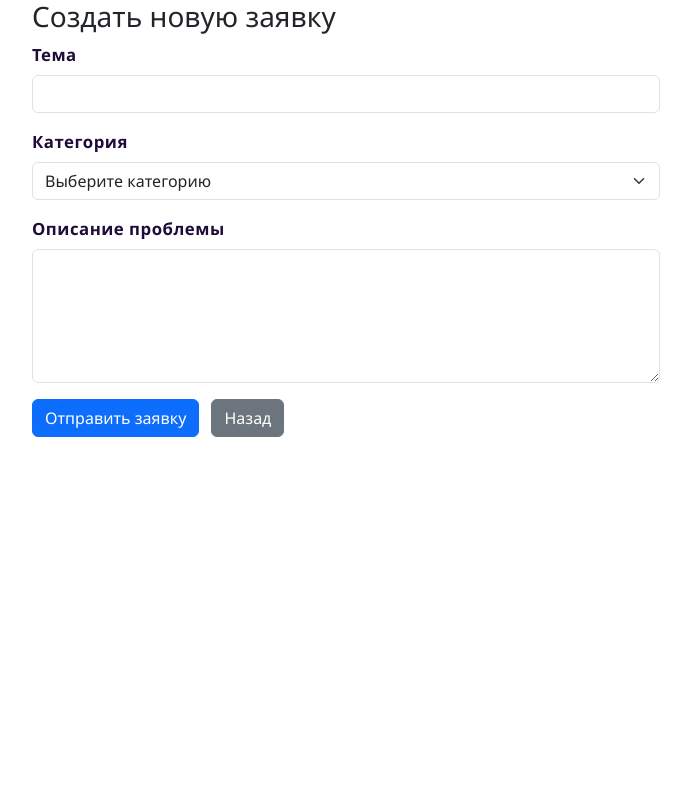
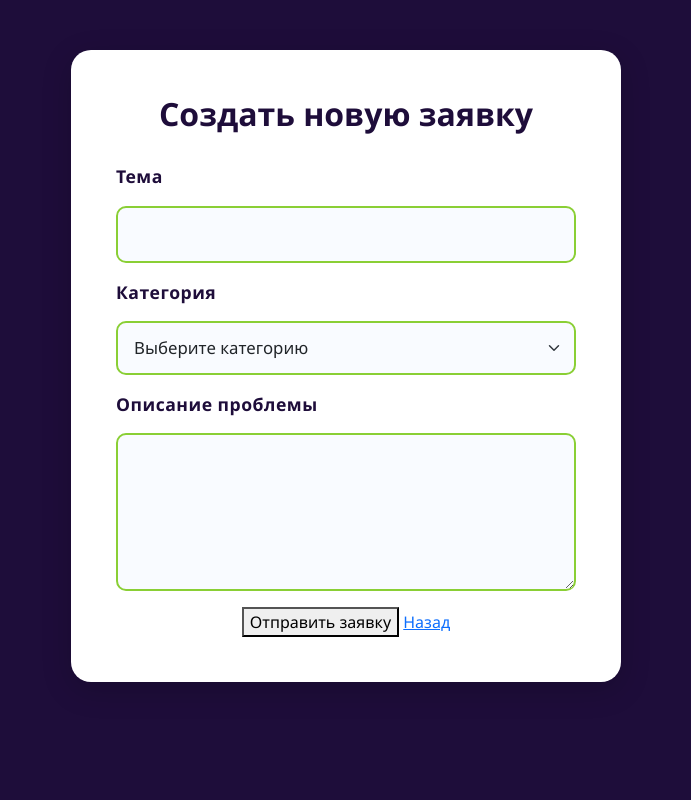
Before and after one commit to vettta06/technicalSupport, a Django app: page /tickets/create/ in a window 1280 px wide. Shown: the whole page, without its empty margins (294-985 px from the left). Run offline with Django 5.2, Linux system fonts and the light colour scheme; the visitor is signed in with stand-in values (Sample User, id 1); some libraries are stand-ins or nearby versions.

Commit message:
style tickets

```diff
--- /dev/null
+++ b/src/core/static/css/tickets.css
@@ -0,0 +1,367 @@
+body {
+    background-color: #1E0D3A;
+    color: white;
+    font-family: 'Segoe UI', Tahoma, Geneva, Verdana, sans-serif;
+    padding: 0;
+    margin: 0;
+    min-height: 100vh;
+}
+
+.ticket-list-container {
+    background-color: #ffffff;
+    color: #1E0D3A;
+    padding: 40px;
+    border-radius: 20px;
+    box-shadow: 0 8px 30px rgba(0, 0, 0, 0.18);
+    margin: 50px auto;
+    max-width: 900px;
+    width: 100%;
+    overflow-x: auto;
+}
+
+.ticket-list-container h3 {
+    color: #1E0D3A;
+    font-size: 1.8rem;
+    margin-bottom: 25px;
+    font-weight: 700;
+    text-align: center;
+}
+
+.table {
+    font-size: 1.1rem;
+    color: #333;
+    border-collapse: separate;
+    border-spacing: 0 8px;
+    width: 100%;
+}
+
+.table thead th {
+    background-color: #f0f0f0;
+    color: #1E0D3A;
+    font-weight: 600;
+    padding: 12px 15px;
+    text-align: left;
+    border: none;
+    vertical-align: middle;
+    font-size: 1.05rem;
+}
+
+.table tbody tr {
+    background-color: #ffffff;
+    box-shadow: 0 2px 8px rgba(0, 0, 0, 0.05);
+    border-radius: 10px;
+    overflow: hidden;
+    transition: transform 0.2s ease;
+}
+
+.table tbody tr:hover {
+    transform: translateY(-2px);
+    box-shadow: 0 4px 12px rgba(0, 0, 0, 0.1);
+}
+
+.table tbody td {
+    padding: 12px 15px;
+    vertical-align: middle;
+    border: none;
+    font-size: 1.05rem;
+}
+
+.table a {
+    color: #8ACF35;
+    text-decoration: none;
+    font-weight: 600;
+    transition: color 0.3s ease;
+}
+
+.table a:hover {
+    color: #F5B02E;
+    text-decoration: underline;
+}
+
+.back-to-home {
+    display: inline-block;
+    margin-top: 20px;
+    padding: 10px 20px;
+    background-color: #e0e0e0;
+    color: #1E0D3A;
+    border: 2px solid #cccccc;
+    border-radius: 8px;
+    font-weight: bold;
+    text-transform: uppercase;
+    letter-spacing: 0.5px;
+    text-decoration: none;
+    cursor: pointer;
+    transition: all 0.3s ease;
+}
+
+.back-to-home:hover {
+    background-color: #d0d0d0;
+    border-color: #aaaaaa;
+    transform: translateY(-2px);
+}
+
+.ticket-detail-section {
+    background-color: #ffffff;
+    color: #1E0D3A;
+    padding: 45px;
+    border-radius: 20px;
+    box-shadow: 0 8px 30px rgba(0, 0, 0, 0.18);
+    margin: 50px auto;
+    max-width: 700px;
+    width: 100%;
+}
+
+.ticket-detail-section h3 {
+    color: #1E0D3A;
+    font-size: 2rem;
+    margin-bottom: 25px;
+    font-weight: 700;
+    text-align: center;
+}
+
+.ticket-detail-section h5 {
+    color: #1E0D3A;
+    font-size: 1.3rem;
+    margin-top: 30px;
+    margin-bottom: 15px;
+    font-weight: 600;
+}
+
+.ticket-detail-section p {
+    color: #333;
+    font-size: 1.1rem;
+    line-height: 1.6;
+    margin-bottom: 15px;
+}
+
+.ticket-detail-section strong {
+    color: #8ACF35;
+    font-weight: 700;
+}
+
+.ticket-detail-section hr {
+    border: 0;
+    border-top: 1px solid #e0e0e0;
+    margin: 30px 0;
+}
+
+.ticket-detail-section .mt-4 {
+    display: flex;
+    gap: 12px;
+    flex-wrap: wrap;
+    justify-content: center;
+    margin-top: 30px;
+}
+
+.ticket-detail-section .btn {
+    padding: 12px 24px;
+    font-size: 1.1rem;
+    font-weight: 600;
+    border-radius: 8px;
+    letter-spacing: 0.5px;
+    transition: all 0.3s ease;
+    text-decoration: none;
+    display: inline-block;
+    box-shadow: 0 2px 6px rgba(0, 0, 0, 0.1);
+    min-width: 160px;
+    text-align: center;
+}
+
+.ticket-detail-section .btn-warning {
+    background-color: #FF9800;
+    color: white;
+    border: none;
+}
+
+.ticket-detail-section .btn-warning:hover {
+    background-color: #F5B02E;
+    transform: translateY(-2px);
+    box-shadow: 0 4px 10px rgba(245, 176, 46, 0.3);
+}
+
+.ticket-detail-section .btn-success {
+    background-color: #8ACF35;
+    color: white;
+    border: none;
+}
+
+.ticket-detail-section .btn-success:hover {
+    transform: translateY(-2px);
+    box-shadow: 0 4px 10px rgba(245, 176, 46, 0.3);
+}
+
+.ticket-detail-section .btn-secondary {
+    background-color: #e0e0e0;
+    color: #1E0D3A;
+    border: 2px solid #cccccc;
+}
+
+.ticket-detail-section .btn-secondary:hover {
+    background-color: #d0d0d0;
+    border-color: #aaaaaa;
+    transform: translateY(-2px);
+}
+
+@media (max-width: 992px) {
+    .ticket-list-container {
+        padding: 30px 20px;
+        margin: 30px 15px;
+        max-width: 100%;
+    }
+
+    .table {
+        font-size: 1rem;
+    }
+
+    .table thead th,
+    .table tbody td {
+        padding: 10px 12px;
+    }
+}
+
+
+.form-page-container p {
+    color: #333;
+    font-size: 1.1rem;
+    margin-bottom: 15px;
+    line-height: 1.5;
+    padding-left: 0;
+}
+
+.form-page-container p:first-child,
+.form-page-container p:nth-child(2) {
+    margin-left: 0;
+    padding-left: 0;
+    text-indent: 0;
+}
+
+.form-page-container p strong {
+    color: #8ACF35;
+    font-weight: 700;
+}
+
+
+.form-page-container {
+    background-color: #ffffff;
+    color: #1E0D3A;
+    padding: 45px;
+    border-radius: 20px;
+    box-shadow: 0 8px 30px rgba(0, 0, 0, 0.18);
+    margin: 50px auto;
+    max-width: 550px;
+    width: 100%;
+}
+
+.form-page-container h3 {
+    color: #1E0D3A;
+    font-size: 2rem;
+    margin-bottom: 25px;
+    font-weight: 700;
+    text-align: center;
+}
+
+.form-page-container p {
+    color: #333;
+    font-size: 1.1rem;
+    margin-bottom: 15px;
+    line-height: 1.5;
+}
+
+.form-page-container strong {
+    color: #8ACF35;
+    font-weight: 700;
+}
+
+.form-page-container .form-label {
+    color: #1E0D3A;
+    font-weight: 600;
+    font-size: 1.1rem;
+    margin-bottom: 8px;
+    display: block;
+    text-align: left;
+}
+
+.form-page-container .form-select {
+    width: 100%;
+    padding: 12px 16px;
+    font-size: 1.05rem;
+    border: 2px solid #8ACF35;
+    border-radius: 10px;
+    background-color: #f9fbff;
+    transition: border-color 0.3s ease, box-shadow 0.3s ease;
+}
+
+.form-page-container .form-select:hover,
+.form-page-container .form-select:focus {
+    border-color: #F5B02E;
+    outline: none;
+    box-shadow: 0 0 10px rgba(245, 176, 46, 0.3);
+}
+
+.form-page-container form {
+    margin-top: 30px;
+}
+
+.form-page-container form .btn {
+    flex: 1;
+    min-width: 160px;
+    max-width: 220px;
+    padding: 12px 16px;
+    font-size: 1.05rem;
+    font-weight: 600;
+    border-radius: 8px;
+    letter-spacing: 0.5px;
+    transition: all 0.3s ease;
+    text-decoration: none;
+    display: inline-block;
+    text-align: center;
+    box-shadow: 0 2px 6px rgba(0, 0, 0, 0.1);
+}
+
+.form-page-container .btn-danger {
+    background-color: #dc3545;
+    color: white;
+    border: none;
+}
+
+.form-page-container .btn-danger:hover {
+    background-color: #c82333;
+    transform: translateY(-2px);
+    box-shadow: 0 4px 10px rgba(220, 53, 69, 0.3);
+}
+
+.form-page-container .btn-secondary {
+    background-color: #e0e0e0;
+    color: #1E0D3A;
+    border: 2px solid #cccccc;
+}
+
+.form-page-container .btn-secondary:hover {
+    background-color: #d0d0d0;
+    border-color: #aaaaaa;
+    transform: translateY(-2px);
+}
+
+.form-page-container form {
+    display: flex;
+    gap: 16px;
+    justify-content: center;
+    flex-wrap: wrap;
+}
+
+@media (max-width: 576px) {
+    .form-page-container {
+        padding: 35px 20px;
+        margin: 30px 15px;
+    }
+
+    .form-page-container form {
+        flex-direction: column;
+        align-items: center;
+    }
+
+    .form-page-container .btn {
+        width: 100%;
+        max-width: 280px;
+    }
+}
--- a/src/core/templates/admin_dashboard.html
+++ b/src/core/templates/admin_dashboard.html
@@ -1,6 +1,7 @@
 <!DOCTYPE html>
-{% extends "base.html" %} {% block title %}Администратор — Техподдержка{%
-endblock %} {% block content %}
+{% extends "base.html" %}
+{% block title %}Администратор — Техподдержка{%endblock %}
+{% block content %}
 <div class="row justify-content-center">
   <div class="col-md-8">
     <h2 class="text-center">Панель администратора данных</h2>
--- a/src/core/templates/base.html
+++ b/src/core/templates/base.html
@@ -8,6 +8,8 @@
         <link rel="stylesheet" href="{% static 'css/bootstrap.min.css' %}">
         <link rel="stylesheet" href="{% static 'css/base.css' %}">
         <link rel="stylesheet" href="{% static 'css/role.css' %}">
+        <link rel="stylesheet" href="{% static 'css/tickets.css' %}">
+
     </head>
     <body>
         <div class="main-container">
--- a/src/core/templates/tickets/create.html
+++ b/src/core/templates/tickets/create.html
@@ -1,18 +1,25 @@
 <!DOCTYPE html>
 {% extends "base.html" %}
+{% load static %}
+
 {% block title %}Создать заявку | Техподдержка{% endblock %}
+
+{% block extra_css %}
+  <link rel="stylesheet" href="{% static 'css/tickets.css' %}">
+{% endblock %}
+
 {% block content %}
 <div class="row justify-content-center">
   <div class="col-md-6">
     <div class="form-page-container">
-      <h3>Создать новую заявку</h3>
-      <form method="post">
+      <h3 class="form-title">Создать новую заявку</h3>
+      <form method="post" class="ticket-form">
         {% csrf_token %}
-        <div class="mb-3">
+        <div class="form-group">
           <label for="subject" class="form-label">Тема</label>
-          <input type="text" name="subject" id="subject" class="form-control" required>
+          <input type="text" name="subject" id="subject" class="form-input" required>
         </div>
-        <div class="mb-3">
+        <div class="form-group">
           <label for="category" class="form-label">Категория</label>
           <select name="category" id="category" class="form-select" required>
             <option value="">Выберите категорию</option>
@@ -24,12 +31,14 @@
             <option value="other">Другое</option>
           </select>
         </div>
-        <div class="mb-3">
+        <div class="form-group">
           <label for="description" class="form-label">Описание проблемы</label>
-          <textarea name="description" id="description" class="form-control" rows="5" required></textarea>
+          <textarea name="description" id="description" class="form-input" rows="5" required></textarea>
         </div>
-        <button type="submit" class="btn btn-primary">Отправить заявку</button>
-        <a href="{% url 'dashboard' %}" class="btn btn-secondary ms-2">Назад</a>
+        <div class="form-buttons">
+          <button type="submit" class="btn-submit">Отправить заявку</button>
+          <a href="{% url 'dashboard' %}" class="btn-back">Назад</a>
+        </div>
       </form>
     </div>
   </div>
```
Also changed, not shown: src/core/templates/tickets/detail.html (+7 -0 lines), src/core/templates/tickets/list.html (+18 -5 lines).
